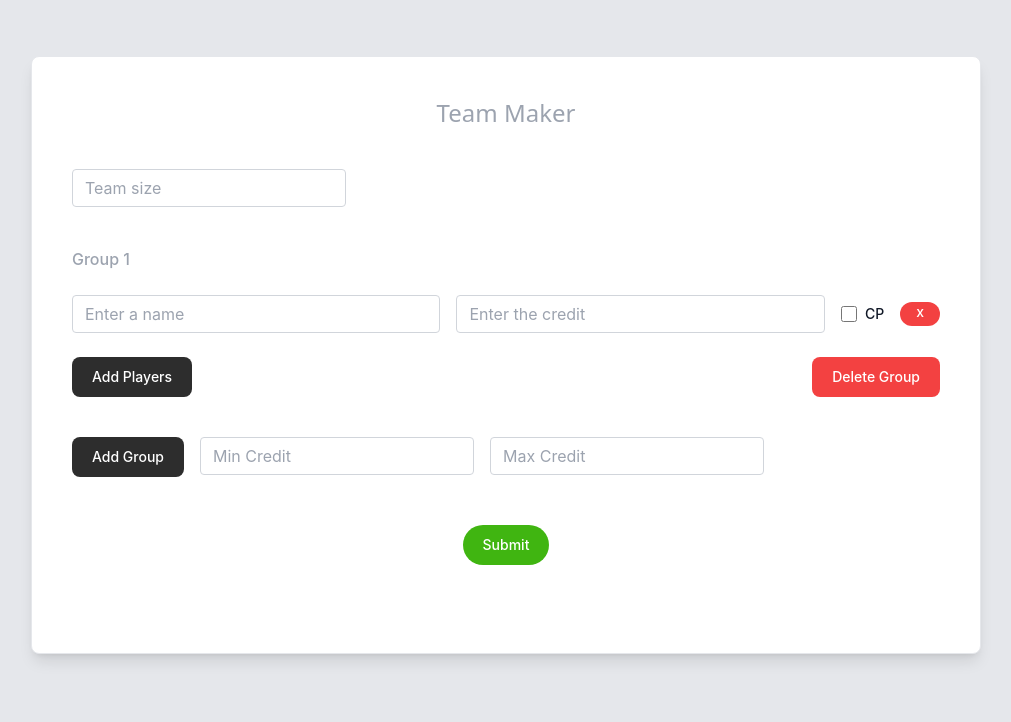
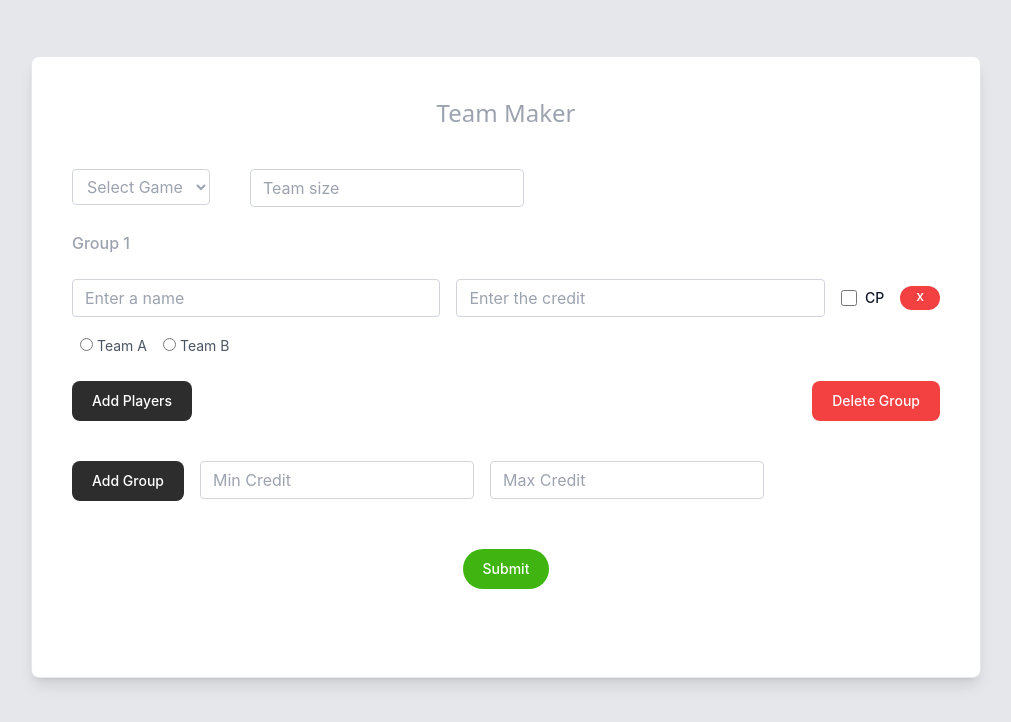
Before and after one commit to gokhul-b/credit-calc, a React (Create React App) app: page / in a window 1280 px wide. Shown: the top 722 px of the page, without its empty margins (134-1145 px from the left). Built offline with nearby package versions, Linux system fonts and the light colour scheme.

Commit message:
availabletoallgames

```diff
--- a/src/App.js
+++ b/src/App.js
@@ -4,12 +4,16 @@ import { findCombinations } from "./Combinations";
 function App() {
   //states
   const [result, setResult] = useState([]);
+  // const [forms, setForms] = useState([
+  //   { formFields: [{ name: "", credit: "", isConstant: false }] },
+  // ]);
   const [forms, setForms] = useState([
-    { formFields: [{ name: "", credit: "", isConstant: false }] },
+    { formFields: [{ name: "", credit: "", isConstant: false, team: "" }] },
   ]);
   const [min_credit, setMinCredit] = useState("");
   const [max_credit, setMaxCredit] = useState("");
   const [team_size, setTeamSize] = useState("");
+  const [game, setGame] = useState("");
 
   //functions
   const handleAddForm = () => {
@@ -22,6 +26,13 @@ function App() {
   const handleDeleteGroup = (formIndex) => {
     const updatedForms = [...forms];
     updatedForms.splice(formIndex, 1);
+    setForms(updatedForms);
+  };
+
+  const handleTeamChange = (formIndex, fieldIndex, event) => {
+    const updatedForms = [...forms];
+    const formFields = updatedForms[formIndex].formFields;
+    formFields[fieldIndex].team = event.target.value;
     setForms(updatedForms);
   };
 
@@ -68,6 +79,10 @@ function App() {
     setTeamSize(event.target.value);
   };
 
+  const handleGame = (event) => {
+    setGame(event.target.value);
+  };
+
   const handleMaxCreditChange = (event) => {
     setMaxCredit(event.target.value);
   };
@@ -81,15 +96,43 @@ function App() {
 
       return acc.concat(constantFields);
     }, []);
+    const teamAplayers = forms
+      .map((form) =>
+        form.formFields
+          .filter((field) => field.team === "teamA")
+          .map((field) => field.name)
+      )
+      .flat();
+
+    const teamBplayers = forms
+      .map((form) =>
+        form.formFields
+          .filter((field) => field.team === "teamB")
+          .map((field) => field.name)
+      )
+      .flat();
+
+    console.log(teamAplayers);
+    console.log(teamBplayers);
     console.log({
       forms,
       conPlayers,
       min_credit,
       max_credit,
       team_size,
+      game,
     });
     setResult(
-      findCombinations(forms, conPlayers, min_credit, max_credit, team_size)
+      findCombinations(
+        forms,
+        conPlayers,
+        min_credit,
+        max_credit,
+        team_size,
+        teamAplayers,
+        teamBplayers,
+        game
+      )
     );
   };
   return (
@@ -102,24 +145,44 @@ function App() {
                 Team Maker
               </p>
             </div>
-            <div>
+            {forms.map((form, formIndex) => (
+              <form key={formIndex} className="space-y-4 md:space-y-6 mb-6">
+                <div className="flex space-x-4 md:space-x-10">
+                  <div className="min-w-max">
+                    <select
+                      value={game}
+                      onChange={handleGame}
+                      placeholder="Select Game"
+                      className="form-control block w-full px-2.5 py-1.5 text-base font-normal text-gray-400 bg-white bg-clip-padding border border-solid border-gray-300 rounded transition ease-in-out m-0 focus:text-gray-700 focus:bg-white focus:border-blue-600 focus:outline-none"
+                    >
+                      <option className="font-normal">Select Game</option>
+                      <option value="Cricket">Cricket</option>
+                      <option value="Football">Football</option>
+                      <option value="Basketball">Basketball</option>
+                      <option value="Hockey">Hockey</option>
+                      <option value="Handball">Handball</option>
+                      <option value="Volleyball">Volleyball</option>
+                      <option value="Volleyball">Kabaddi</option>
+                    </select>
+                  </div>
+                  <div className="min-w-min">
                     <input
                       type="number"
-                className=" mb-5 sm:mb-10 block min-w-fit px-3 py-1.5 text-base font-normal text-gray-700 bg-white bg-clip-padding border border-solid border-gray-300 rounded transition ease-in-out m-0 focus:text-gray-700 focus:bg-white focus:border-blue-600 focus:outline-none"
+                      className="form-control block w-full px-3 py-1.5 text-base font-normal text-gray-700 bg-white bg-clip-padding border border-solid border-gray-300 rounded transition ease-in-out m-0 focus:text-gray-700 focus:bg-white focus:border-blue-600 focus:outline-none"
                       placeholder="Team size"
                       value={team_size}
                       onChange={handleTeamSize}
                     />
                   </div>
-            {forms.map((form, formIndex) => (
-              <form key={formIndex} className="space-y-4 md:space-y-6 mb-6">
+                </div>
                 <div>
                   <label className="block text-md font-medium text-gray-400">
                     Group {formIndex + 1}
                   </label>
                 </div>
                 {form.formFields.map((field, fieldIndex) => (
-                  <div key={fieldIndex} className="flex space-x-4">
+                  <div key={fieldIndex} className="space-y-4">
+                    <div className="flex space-x-4">
                       <input
                         type="text"
                         className="form-control block w-full px-3 py-1.5 text-base font-normal text-gray-700 bg-white bg-clip-padding border border-solid border-gray-300 rounded transition ease-in-out m-0 focus:text-gray-700 focus:bg-white focus:border-blue-600 focus:outline-none"
@@ -161,6 +224,37 @@ function App() {
                         >
                           x
                         </button>
+                      </div>
+                    </div>
+                    <div className="flex space-x-4 ml-2">
+                      <div className="space-x-1">
+                        <input
+                          type="radio"
+                          name={`team-${formIndex}-${fieldIndex}`}
+                          value="teamA"
+                          checked={field.team === "teamA"}
+                          onChange={(event) =>
+                            handleTeamChange(formIndex, fieldIndex, event)
+                          }
+                        />
+                        <label className="font-regular text-sm sm:text-md text-gray-600">
+                          Team A
+                        </label>
+                      </div>
+                      <div className="space-x-1">
+                        <input
+                          type="radio"
+                          name={`team-${formIndex}-${fieldIndex}`}
+                          value="teamB"
+                          checked={field.team === "teamB"}
+                          onChange={(event) =>
+                            handleTeamChange(formIndex, fieldIndex, event)
+                          }
+                        />
+                        <label className="font-regular text-sm sm:text-md text-gray-600">
+                          Team B
+                        </label>
+                      </div>
                     </div>
                   </div>
                 ))}
@@ -232,7 +326,7 @@ function App() {
                       <div className="bg-gray-200 rounded m-1 p-2 text-center">
                         <div className="flex justify-between">
                           <p>Team #{index + 1}</p>
-                          <p>Credit : {array[1]}</p>
+                          <p>Credit: {array[1]}</p>
                         </div>
                         <div className="flex space-x-2 flex-wrap">
                           {array[0].map((player) => {
--- a/src/Combinations.js
+++ b/src/Combinations.js
@@ -3,7 +3,10 @@ export function findCombinations(
   conPlayer,
   min_credit,
   max_credit,
-  team_size
+  team_size,
+  teamAplayers,
+  teamBplayers,
+  game
 ) {
   function* combinations(arr, k) {
     for (let i = 0; i < arr.length; i++) {
@@ -53,6 +56,8 @@ export function findCombinations(
   let sfCount = 0;
   let pfCount = 0;
   let cCount = 0;
+  let aCount = 0;
+  let bCount = 0;
   let totTeams = 0;
   let teamWithRange = [];
 
@@ -63,6 +68,8 @@ export function findCombinations(
     sfCount = 0;
     pfCount = 0;
     cCount = 0;
+    aCount = 0;
+    bCount = 0;
 
     let flag = 0;
     for (let conPlayer of conPlayers) {
@@ -74,7 +81,7 @@ export function findCombinations(
       }
     }
 
-    if (flag === 1 && length === 5) {
+    if (flag === 1 && length === 5 && game === "Basketball") {
       for (let player of team) {
         if (group_members[0].includes(player)) {
           pgCount += 1;
@@ -91,13 +98,21 @@ export function findCombinations(
         if (group_members[4].includes(player)) {
           cCount += 1;
         }
+        if (teamAplayers.includes(player)) {
+          aCount += 1;
+        }
+        if (teamBplayers.includes(player)) {
+          bCount += 1;
+        }
       }
       if (
         pgCount > 0 &&
         sgCount > 0 &&
         sfCount > 0 &&
         pfCount > 0 &&
-        cCount > 0
+        cCount > 0 &&
+        aCount > 2 &&
+        bCount > 2
       ) {
         totTeams += 1;
         teamWithRange.push([
@@ -105,7 +120,7 @@ export function findCombinations(
           comb.reduce((total, player) => total + player[1], 0),
         ]);
       }
-    } else if (flag === 1 && length === 4) {
+    } else if (flag === 1 && length === 5 && game === "Volleyball") {
       for (let player of team) {
         if (group_members[0].includes(player)) {
           pgCount += 1;
@@ -119,15 +134,32 @@ export function findCombinations(
         if (group_members[3].includes(player)) {
           pfCount += 1;
         }
+        if (group_members[4].includes(player)) {
+          cCount += 1;
+        }
+        if (teamAplayers.includes(player)) {
+          aCount += 1;
+        }
+        if (teamBplayers.includes(player)) {
+          bCount += 1;
+        }
       }
-      if (pgCount > 0 && sgCount > 0 && sfCount > 0 && pfCount > 0) {
+      if (
+        pgCount === 1 &&
+        sgCount > 0 &&
+        sfCount > 0 &&
+        pfCount > 0 &&
+        cCount > 0 &&
+        aCount > 1 &&
+        bCount > 1
+      ) {
         totTeams += 1;
         teamWithRange.push([
           team,
           comb.reduce((total, player) => total + player[1], 0),
         ]);
       }
-    } else if (flag === 1 && length === 3) {
+    } else if (flag === 1 && length === 4 && game === "Criket") {
       for (let player of team) {
         if (group_members[0].includes(player)) {
           pgCount += 1;
@@ -138,8 +170,125 @@ export function findCombinations(
         if (group_members[2].includes(player)) {
           sfCount += 1;
         }
+        if (group_members[3].includes(player)) {
+          pfCount += 1;
+        }
+        if (teamAplayers.includes(player)) {
+          aCount += 1;
+        }
+        if (teamBplayers.includes(player)) {
+          bCount += 1;
+        }
       }
-      if (pgCount > 0 && sgCount > 0 && sfCount > 0) {
+      if (
+        pgCount > 0 &&
+        sgCount > 0 &&
+        sfCount > 0 &&
+        pfCount > 0 &&
+        aCount > 0 &&
+        bCount > 0
+      ) {
+        totTeams += 1;
+        teamWithRange.push([
+          team,
+          comb.reduce((total, player) => total + player[1], 0),
+        ]);
+      }
+    } else if (
+      flag === 1 &&
+      length === 4 &&
+      (game === "Football" || game === "Hockey")
+    ) {
+      for (let player of team) {
+        if (group_members[0].includes(player)) {
+          pgCount += 1;
+        }
+        if (group_members[1].includes(player)) {
+          sgCount += 1;
+        }
+        if (group_members[2].includes(player)) {
+          sfCount += 1;
+        }
+        if (group_members[3].includes(player)) {
+          pfCount += 1;
+        }
+        if (teamAplayers.includes(player)) {
+          aCount += 1;
+        }
+        if (teamBplayers.includes(player)) {
+          bCount += 1;
+        }
+      }
+      if (
+        pgCount === 1 &&
+        sgCount > 2 &&
+        sfCount > 2 &&
+        pfCount > 0 &&
+        aCount > 3 &&
+        bCount > 3
+      ) {
+        totTeams += 1;
+        teamWithRange.push([
+          team,
+          comb.reduce((total, player) => total + player[1], 0),
+        ]);
+      }
+    } else if (flag === 1 && length === 3 && game === "Kabaddi") {
+      for (let player of team) {
+        if (group_members[0].includes(player)) {
+          pgCount += 1;
+        }
+        if (group_members[1].includes(player)) {
+          sgCount += 1;
+        }
+        if (group_members[2].includes(player)) {
+          sfCount += 1;
+        }
+        if (teamAplayers.includes(player)) {
+          aCount += 1;
+        }
+        if (teamBplayers.includes(player)) {
+          bCount += 1;
+        }
+      }
+      if (
+        pgCount > 1 &&
+        sgCount > 0 &&
+        sfCount > 0 &&
+        aCount > 1 &&
+        bCount > 1
+      ) {
+        totTeams += 1;
+        teamWithRange.push([
+          team,
+          comb.reduce((total, player) => total + player[1], 0),
+        ]);
+      }
+    } else if (flag === 1 && length === 3 && game === "Hanball") {
+      for (let player of team) {
+        if (group_members[0].includes(player)) {
+          pgCount += 1;
+        }
+        if (group_members[1].includes(player)) {
+          sgCount += 1;
+        }
+        if (group_members[2].includes(player)) {
+          sfCount += 1;
+        }
+        if (teamAplayers.includes(player)) {
+          aCount += 1;
+        }
+        if (teamBplayers.includes(player)) {
+          bCount += 1;
+        }
+      }
+      if (
+        pgCount === 1 &&
+        sgCount > 1 &&
+        sfCount > 1 &&
+        aCount > 1 &&
+        bCount > 1
+      ) {
         totTeams += 1;
         teamWithRange.push([
           team,
```
Lines whose indentation alone changed are shown as unchanged.
